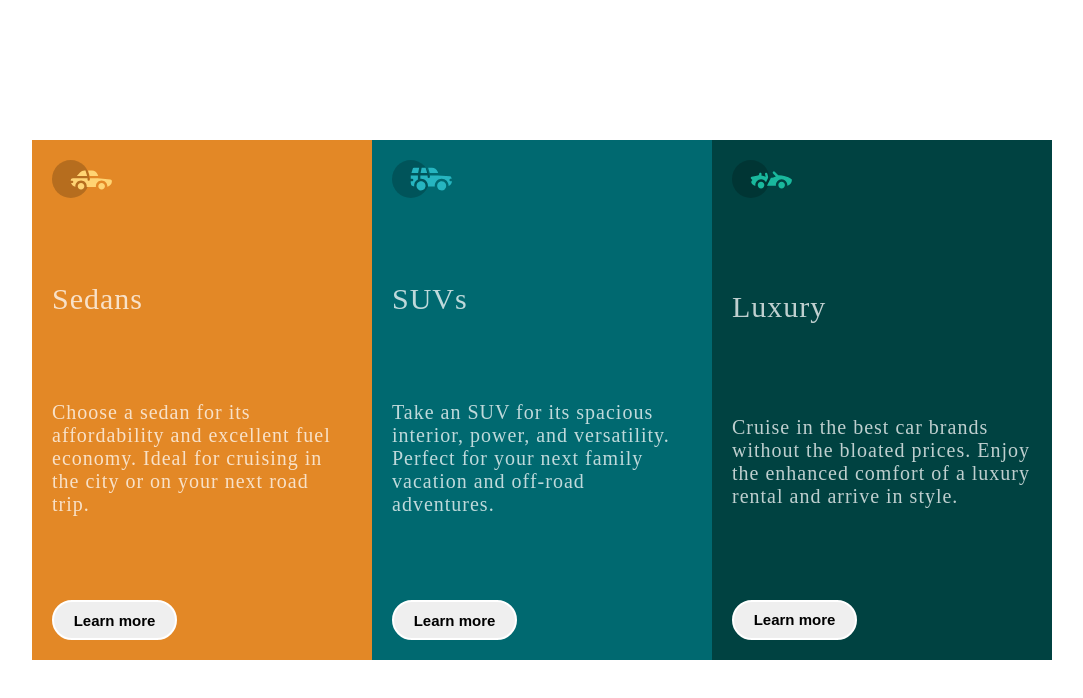
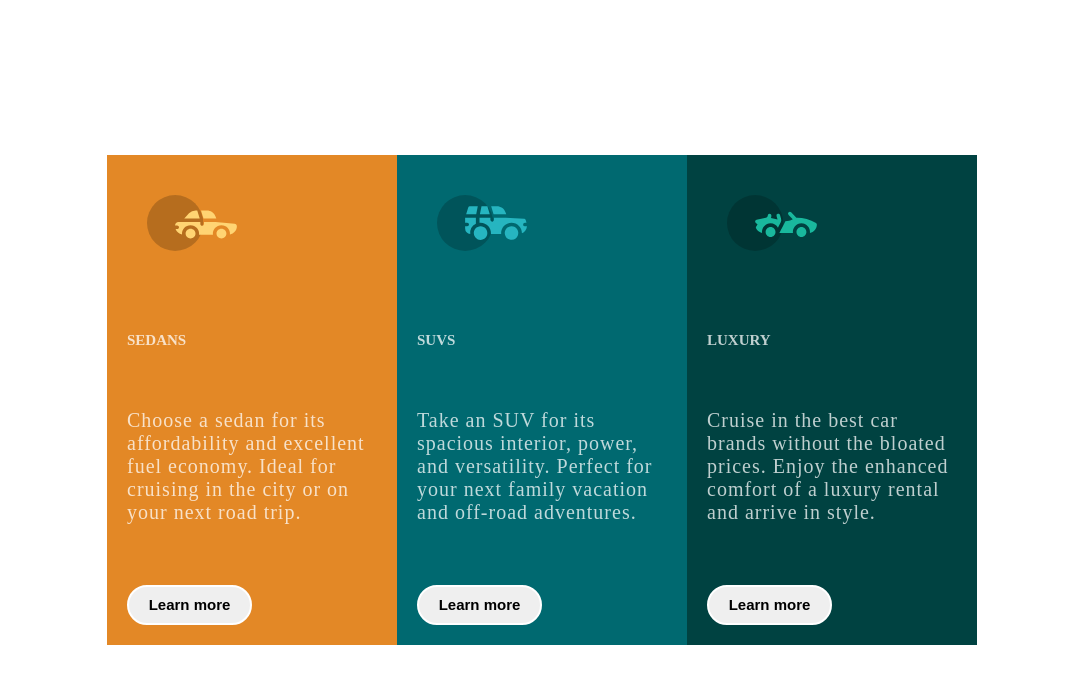
Before and after one commit to Hea092024/3-column-preview-card-component-main, a plain HTML site: page index.html in a window 1280 px wide. Shown: the whole page, without its empty margins (98-1181 px from the left). Drawn offline with Linux system fonts and the light colour scheme.

Commit message:
edited css

```diff
--- a/index.html
+++ b/index.html
@@ -15,21 +15,21 @@
 
  <div class="cards" id="sedan">
   <img  src="./images/icon-sedans.svg" alt="car">
-    <p class="design">Sedans</p class="text">
+    <h2 class="title">SEDANS</h2>
     <p>Choose a sedan for its affordability and excellent fuel economy. Ideal for cruising in the city or on your next road trip.</p>
     <button class="button1">Learn more</button>
     </div>
 
     <div class="cards" id="suv">
       <img src="./images/icon-suvs.svg" alt="car">
-    <p class="design">SUVs</p class="text">
+    <h2 class="title">SUVS</h2>
     <p>Take an SUV for its spacious interior, power, and versatility. Perfect for your next family vacation and off-road adventures.</p>
     <button class="button2">Learn more</button>
     </div>
 
     <div class="cards" id="lux">
       <img src="./images/icon-luxury.svg" alt="car">
-    <p class="design">Luxury</p class="text">
+    <h2 class="title">LUXURY</h2>
     <p>Cruise in the best car brands without the bloated prices. Enjoy the enhanced comfort of a luxury rental and arrive in style.</p>
     <button class="button3">Learn more</button>
   </div>
--- a/style.css
+++ b/style.css
@@ -15,11 +15,15 @@ body {
 }
 .cards {
   display: flex;
+  height: 450px;
+  width: 250px;
   flex-direction: column;
   justify-content: space-between;
   padding: 20px;
-  width: 300px;
-  height: 60%;
+}
+
+.title{
+  color: hsla(0, 0%, 100%, 0.75);
 }
 
 #sedan {
@@ -43,8 +47,9 @@ body {
 }
 
 img {
-width: 60px;
+width: 90px;
 max-width: 100%;
+padding: 20px;
 
 }
 
@@ -81,7 +86,7 @@ p{
 
 .design{
     color: hsla(0, 0%, 100%, 0.75);
-    font-size: 30px;
+    font-size: 38px;
     height: auto;
 
 
```
